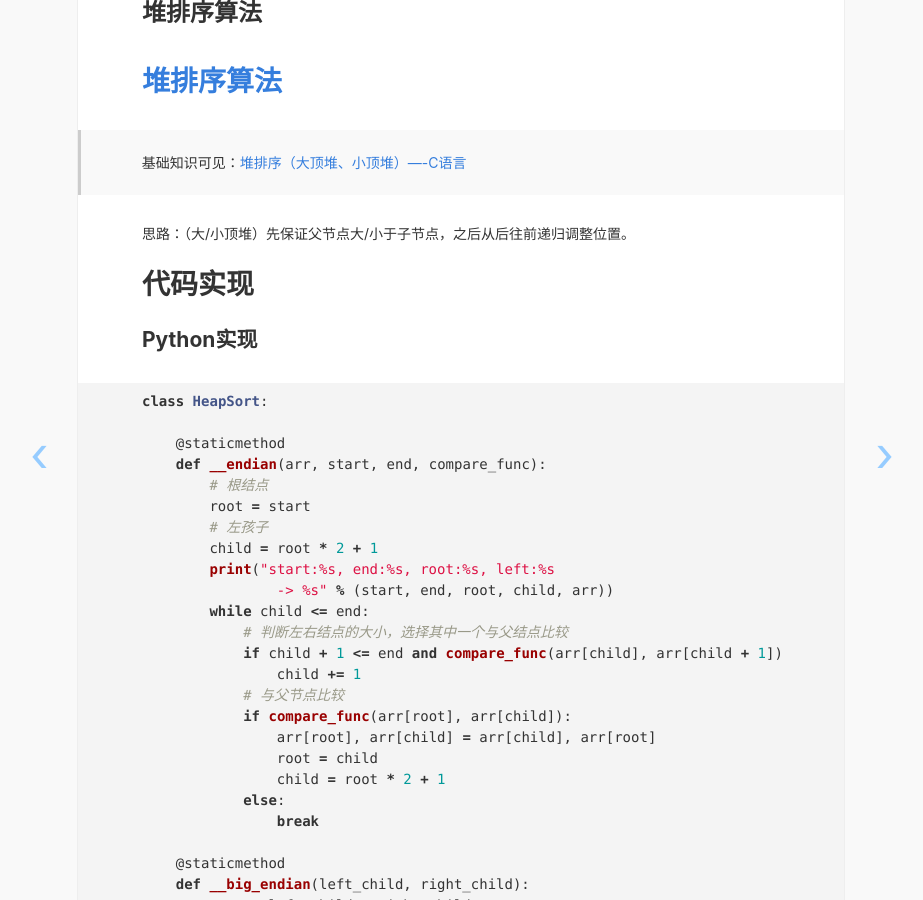
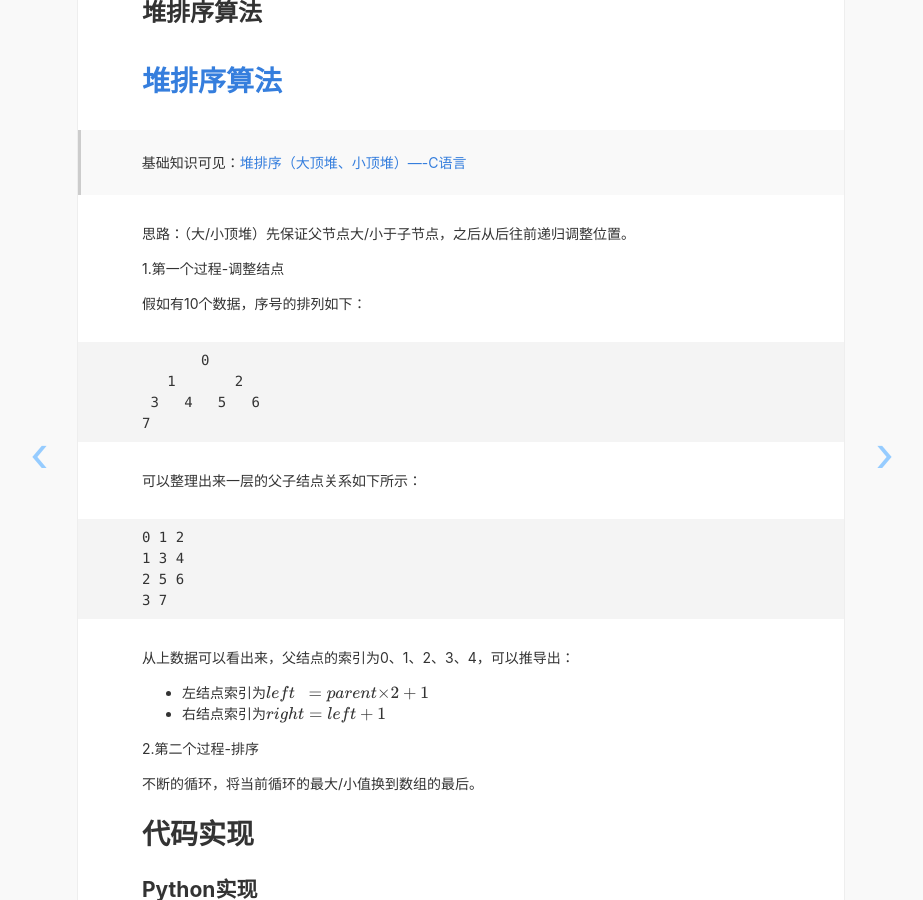
Before and after one commit to gdoulingwo/LinkWorld-Algorithm-Blog, a Jekyll site: the page built from _posts/2019-09-11-堆排序.md, in a window 1280 px wide and 900 px high, scrolled down 336 px. Shown: the whole window, without its empty margins (179-1102 px from the left). Built offline with Jekyll 4.4.1, drawn with Linux system fonts in a browser that asks for light colours; nearby versions of some CDN libraries; formulas are drawn with MathJax 3; comment, search, counter and statistics services are not loaded.

Commit message:
Update:增加堆排序的描述。

````diff
--- a/_posts/2019-09-11-堆排序.md
+++ b/_posts/2019-09-11-堆排序.md
@@ -8,6 +8,35 @@ date: '2019-09-11 22:54:17'
 > 基础知识可见：[堆排序（大顶堆、小顶堆）----C语言](https://www.cnblogs.com/lanhaicode/p/10546257.html)
 
 思路：（大/小顶堆）先保证父节点大/小于子节点，之后从后往前递归调整位置。
+
+1.第一个过程-调整结点
+
+假如有10个数据，序号的排列如下：
+
+```shell
+       0
+   1       2
+ 3   4   5   6
+7
+```
+
+可以整理出来一层的父子结点关系如下所示：
+
+```shell
+0 1 2
+1 3 4
+2 5 6
+3 7
+```
+
+从上数据可以看出来，父结点的索引为0、1、2、3、4，可以推导出：
+
+ - 左结点索引为$left\ \ =parent × 2 + 1$
+ - 右结点索引为$right=left+1$
+
+2.第二个过程-排序
+
+不断的循环，将当前循环的最大/小值换到数组的最后。
 
 # 代码实现
 
````
